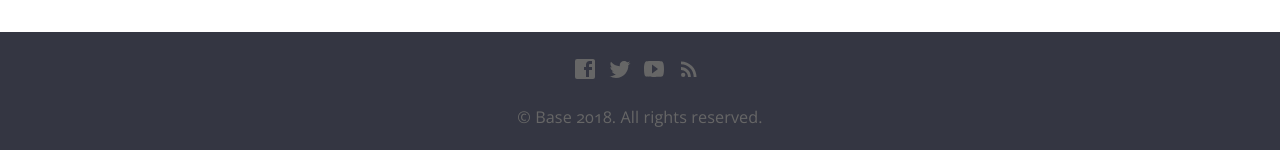
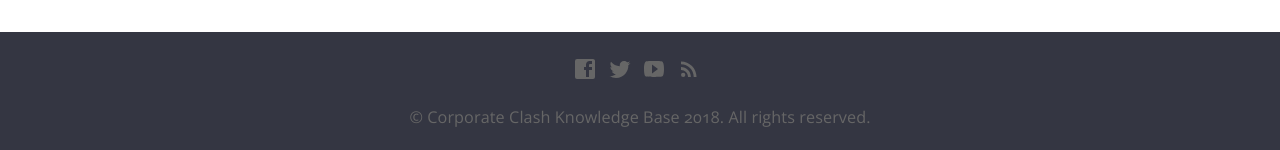
Before and after one commit to CloudCannon/base-jekyll-template, a Jekyll site: the page built from index.html, in a window 1280 px wide. Shown: the part 1109-1259 px from the top of the page. Built offline with Jekyll 4.4.1, drawn with Linux system fonts in a browser that asks for light colours; nearby versions of some CDN libraries; some of the changed lines change nothing that is shown.

Commit message:
Update _config.yml

```diff
--- a/_config.yml
+++ b/_config.yml
@@ -1,24 +1,25 @@
 # ----
 # Site
 
-title: Base
-url: "https://orange-ape.cloudvent.net/"
+title: "Corporate Clash Knowledge Base"
+url: "https://kb.corporateclash.net/"
 baseurl:
 google_analytics_key:
-disqus_shortname:
+disqus_shortname: corporateclashkb
 newsletter_action:
 
 # Values for the jekyll-seo-tag gem (https://github.com/jekyll/jekyll-seo-tag)
-logo: /siteicon.png
-description: Knowledge base template for Jekyll.
+logo: https://sitecdn.clash.lol/cc.png
+description: Having issues with Corporate Clash? we're here to help!
 author:
-  name:
-  email:
-  twitter: # twitter username without the @ symbol
+  name: Corporate Clash Team
+  email: support@corporateclash.net
+  twitter: CorporateClash
 social:
-  name: Base Template
+  name: Corporate Clash
   links:
-    - https://github.com/CloudCannon/base-jekyll-template
+    - https://twitter.com/CorporateClash
+    - https://github.com/CorporateClash
 
 # -----
 # Build
```
